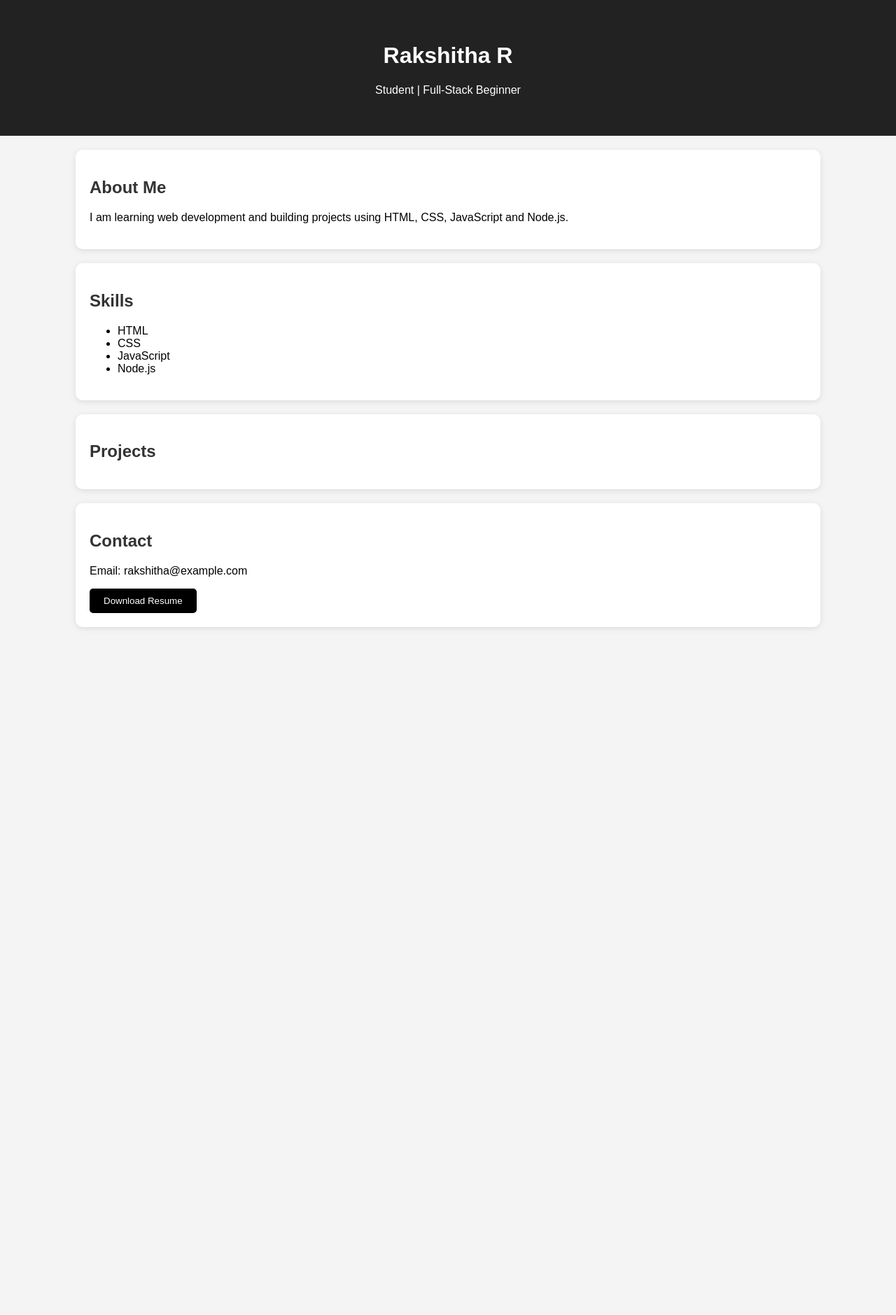
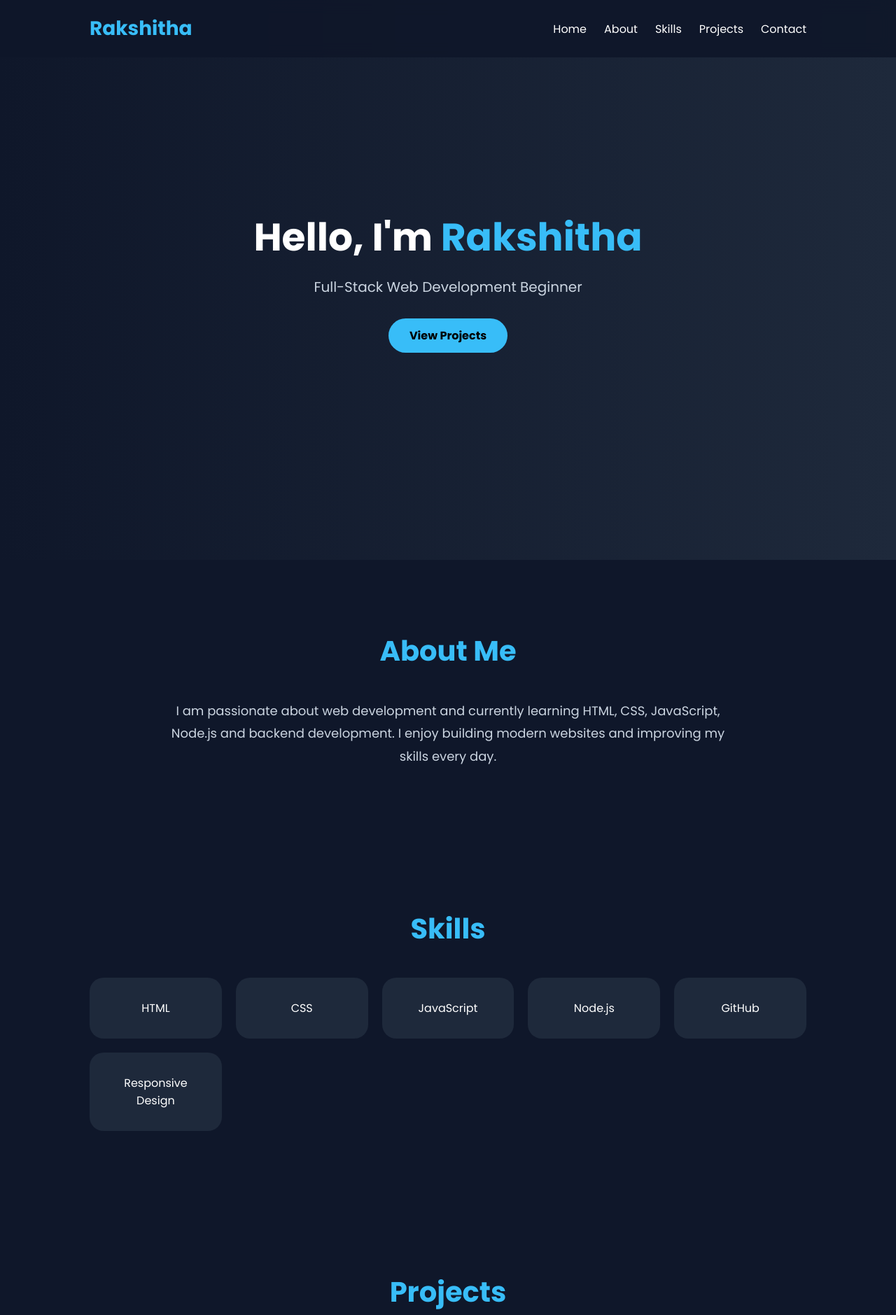
Before and after one commit to Rakshitha-2007/portfolio-project, a plain HTML site: page index.html in a window 1280 px wide. Shown: the top 1879 px of the page at 70% size. Before the commit the page ends 916 px from the top, so only its background shows below. Drawn offline with Linux system fonts and the light colour scheme.

Commit message:
Updated modern portfolio design

```diff
--- a/index.html
+++ b/index.html
@@ -1,51 +1,303 @@
 <!DOCTYPE html>
-<html>
+<html lang="en">
 <head>
+  <meta charset="UTF-8" />
+  <meta name="viewport" content="width=device-width, initial-scale=1.0"/>
   <title>Rakshitha Portfolio</title>
-  <link rel="stylesheet" href="style.css">
+
+  <link rel="preconnect" href="https://fonts.googleapis.com">
+  <link href="https://fonts.googleapis.com/css2?family=Poppins:wght@300;400;600;700&display=swap" rel="stylesheet">
+
+  <style>
+    *{
+      margin:0;
+      padding:0;
+      box-sizing:border-box;
+      font-family:'Poppins',sans-serif;
+    }
+
+    body{
+      background:#0f172a;
+      color:white;
+      overflow-x:hidden;
+    }
+
+    nav{
+      width:100%;
+      padding:20px 10%;
+      display:flex;
+      justify-content:space-between;
+      align-items:center;
+      position:fixed;
+      top:0;
+      background:rgba(15,23,42,0.9);
+      backdrop-filter:blur(10px);
+      z-index:1000;
+    }
+
+    nav h1{
+      color:#38bdf8;
+      font-size:28px;
+    }
+
+    nav ul{
+      display:flex;
+      gap:25px;
+      list-style:none;
+    }
+
+    nav ul li a{
+      text-decoration:none;
+      color:white;
+      transition:0.3s;
+    }
+
+    nav ul li a:hover{
+      color:#38bdf8;
+    }
+
+    .hero{
+      height:100vh;
+      display:flex;
+      justify-content:center;
+      align-items:center;
+      text-align:center;
+      padding:20px;
+      background:linear-gradient(to right,#0f172a,#1e293b);
+    }
+
+    .hero-content h2{
+      font-size:55px;
+      margin-bottom:15px;
+    }
+
+    .hero-content span{
+      color:#38bdf8;
+    }
+
+    .hero-content p{
+      font-size:20px;
+      color:#cbd5e1;
+      margin-bottom:30px;
+    }
+
+    .btn{
+      display:inline-block;
+      padding:12px 30px;
+      background:#38bdf8;
+      color:black;
+      border-radius:30px;
+      text-decoration:none;
+      font-weight:bold;
+      transition:0.3s;
+    }
+
+    .btn:hover{
+      transform:scale(1.05);
+      box-shadow:0 0 20px #38bdf8;
+    }
+
+    section{
+      padding:100px 10%;
+    }
+
+    .section-title{
+      font-size:40px;
+      margin-bottom:40px;
+      text-align:center;
+      color:#38bdf8;
+    }
+
+    .about p{
+      max-width:800px;
+      margin:auto;
+      text-align:center;
+      line-height:1.8;
+      color:#cbd5e1;
+      font-size:18px;
+    }
+
+    .skills-container{
+      display:grid;
+      grid-template-columns:repeat(auto-fit,minmax(180px,1fr));
+      gap:20px;
+    }
+
+    .skill-card{
+      background:#1e293b;
+      padding:30px;
+      border-radius:20px;
+      text-align:center;
+      transition:0.3s;
+      border:1px solid transparent;
+    }
+
+    .skill-card:hover{
+      transform:translateY(-10px);
+      border:1px solid #38bdf8;
+      box-shadow:0 0 20px rgba(56,189,248,0.3);
+    }
+
+    .projects-container{
+      display:grid;
+      grid-template-columns:repeat(auto-fit,minmax(280px,1fr));
+      gap:25px;
+    }
+
+    .project-card{
+      background:#1e293b;
+      padding:25px;
+      border-radius:20px;
+      transition:0.3s;
+    }
+
+    .project-card:hover{
+      transform:translateY(-10px);
+      box-shadow:0 0 25px rgba(56,189,248,0.3);
+    }
+
+    .project-card h3{
+      margin-bottom:15px;
+      color:#38bdf8;
+    }
+
+    .project-card p{
+      color:#cbd5e1;
+      line-height:1.6;
+    }
+
+    .contact{
+      text-align:center;
+    }
+
+    .contact p{
+      margin-bottom:20px;
+      color:#cbd5e1;
+    }
+
+    footer{
+      text-align:center;
+      padding:20px;
+      background:#020617;
+      color:#94a3b8;
+    }
+
+    @media(max-width:768px){
+
+      nav{
+        flex-direction:column;
+        gap:15px;
+      }
+
+      .hero-content h2{
+        font-size:38px;
+      }
+
+      nav ul{
+        gap:15px;
+      }
+    }
+
+  </style>
 </head>
 
 <body>
 
+  <nav>
+    <h1>Rakshitha</h1>
 
+    <ul>
+      <li><a href="#">Home</a></li>
+      <li><a href="#">About</a></li>
+      <li><a href="#">Skills</a></li>
+      <li><a href="#">Projects</a></li>
+      <li><a href="#">Contact</a></li>
+    </ul>
+  </nav>
 
-<header>
-  <h1>Rakshitha R</h1>
-  <p>Student | Full-Stack Beginner</p>
-</header>
+  <section class="hero">
+    <div class="hero-content">
 
-<section>
-  <h2>About Me</h2>
+      <h2>Hello, I'm <span>Rakshitha</span></h2>
+
       <p>
-    I am learning web development and building projects using
-    HTML, CSS, JavaScript and Node.js.
+        Full-Stack Web Development Beginner
       </p>
+
+      <a href="#" class="btn">View Projects</a>
+
+    </div>
+  </section>
+
+  <section class="about">
+
+    <h2 class="section-title">About Me</h2>
+
+    <p>
+      I am passionate about web development and currently learning
+      HTML, CSS, JavaScript, Node.js and backend development.
+      I enjoy building modern websites and improving my skills every day.
+    </p>
+
   </section>
 
   <section>
-  <h2>Skills</h2>
 
-  <ul>
-    <li>HTML</li>
-    <li>CSS</li>
-    <li>JavaScript</li>
-    <li>Node.js</li>
-  </ul>
+    <h2 class="section-title">Skills</h2>
+
+    <div class="skills-container">
+
+      <div class="skill-card">HTML</div>
+      <div class="skill-card">CSS</div>
+      <div class="skill-card">JavaScript</div>
+      <div class="skill-card">Node.js</div>
+      <div class="skill-card">GitHub</div>
+      <div class="skill-card">Responsive Design</div>
+
+    </div>
+
   </section>
 
   <section>
-  <h2>Projects</h2>
 
-  <div id="projects"></div>
+    <h2 class="section-title">Projects</h2>
+
+    <div class="projects-container">
+
+      <div class="project-card">
+        <h3>Portfolio Website</h3>
+
+        <p>
+          A responsive personal portfolio built using HTML, CSS,
+          JavaScript and Node.js.
+        </p>
+      </div>
+
+      <div class="project-card">
+        <h3>Student Mini Project</h3>
+
+        <p>
+          Beginner full-stack project with frontend and backend integration.
+        </p>
+      </div>
+
+    </div>
+
   </section>
 
-<section>
-  <h2>Contact</h2>
+  <section class="contact">
 
-  <p>Email: rakshitha@example.com</p>
+    <h2 class="section-title">Contact</h2>
 
-  <button>Download Resume</button>
+    <p>Email: yourmail@gmail.com</p>
+
+    <a href="#" class="btn">Download Resume</a>
+
   </section>
+
+  <footer>
+    © 2026 Rakshitha Portfolio | All Rights Reserved
+  </footer>
 
 </body>
 </html>
```
Lines whose indentation alone changed are shown as unchanged.
